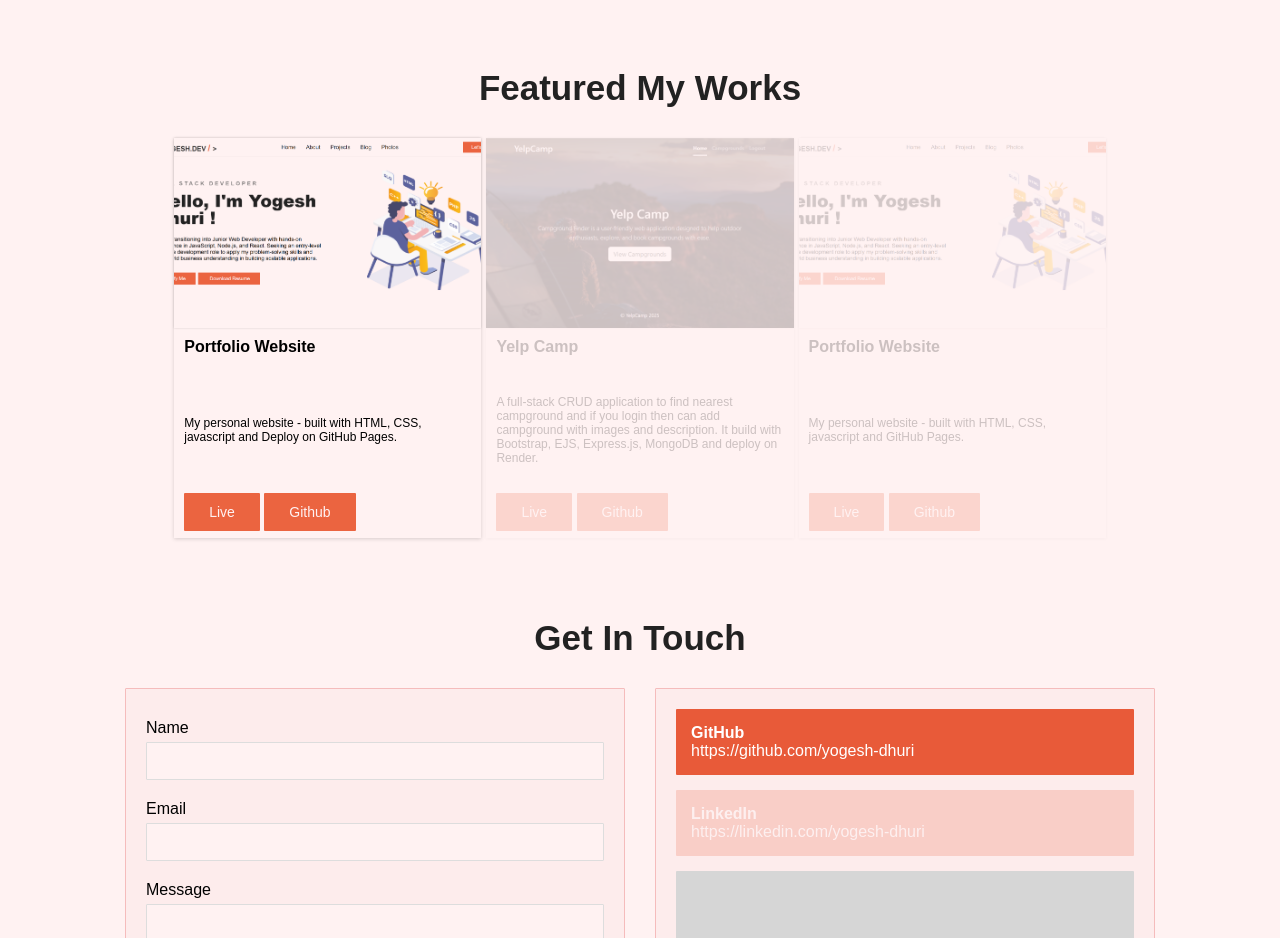
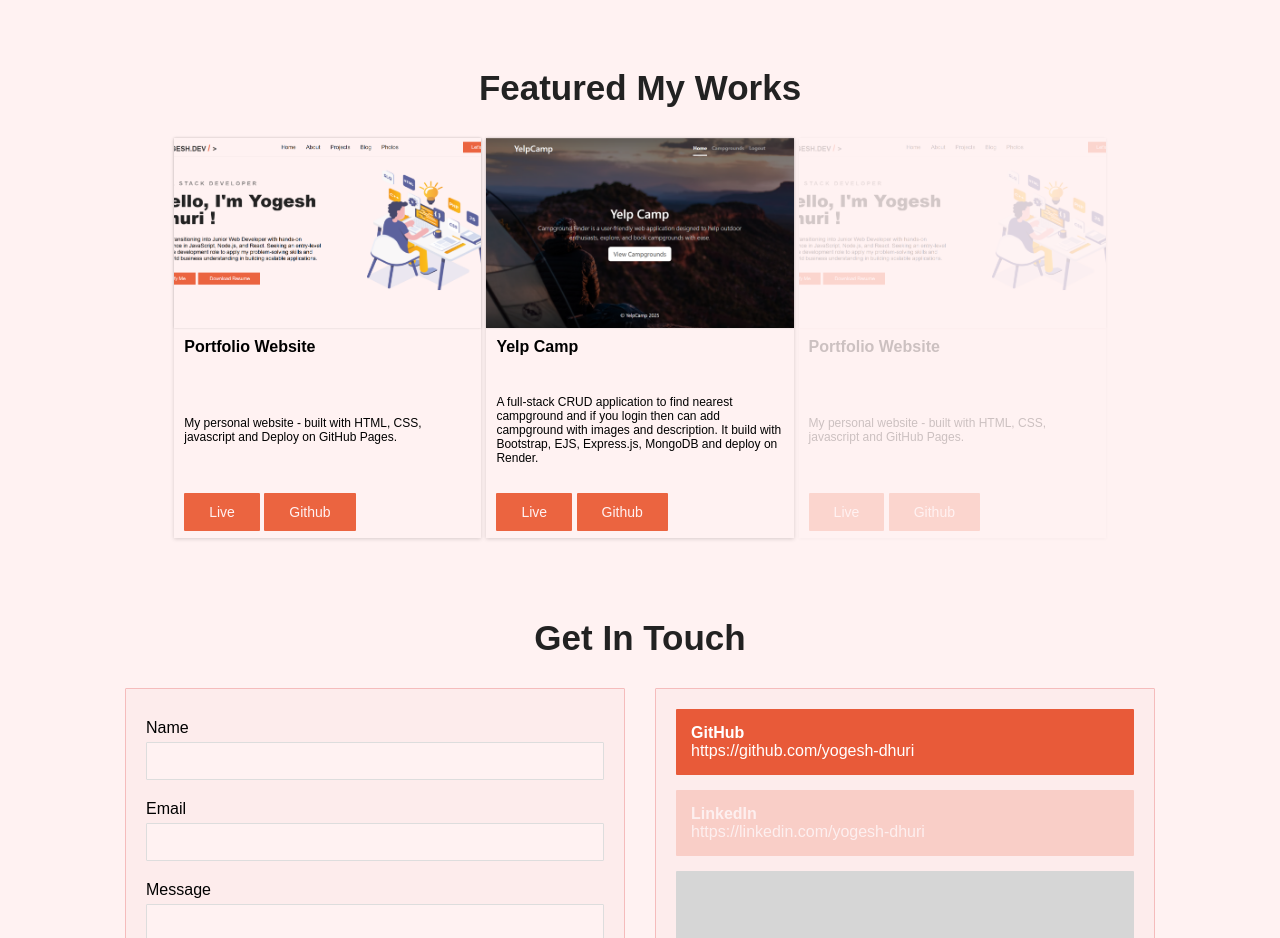
Before and after one commit to ysdhuri312/dhuriyogesh.github.io, a plain HTML site: page index.html in a window 1280 px wide. Shown: the part 1200-2138 px from the top of the page. Drawn offline with Linux system fonts and the light colour scheme.

Commit message:
Remove unwanted class

```diff
--- a/index.html
+++ b/index.html
@@ -116,7 +116,7 @@
                 </div>
               </div>
             </li>
-            <li class="card inprogress">
+            <li class="card">
               <img src="thumbnails/yelp-camp.png" width=" 200px" />
               <div class="description">
                 <h4>Yelp Camp</h4>
```
